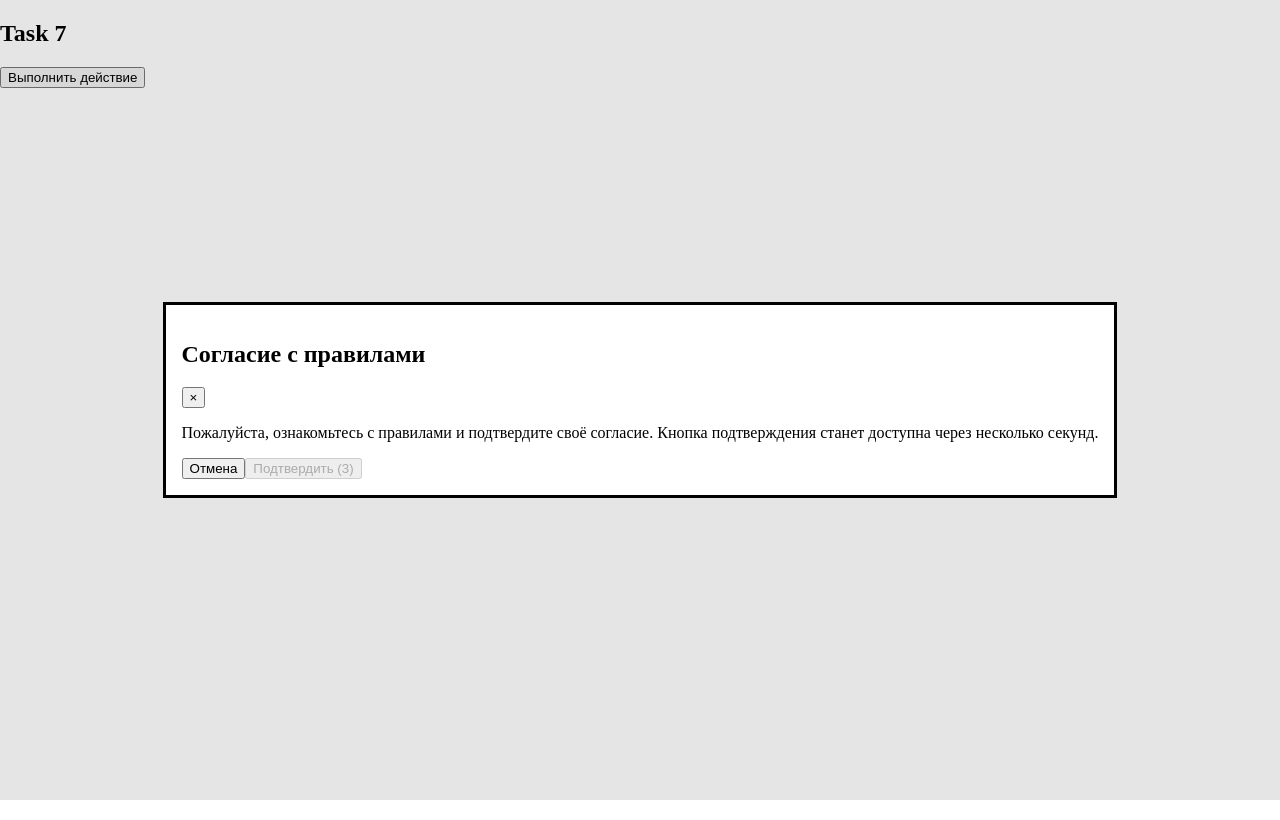
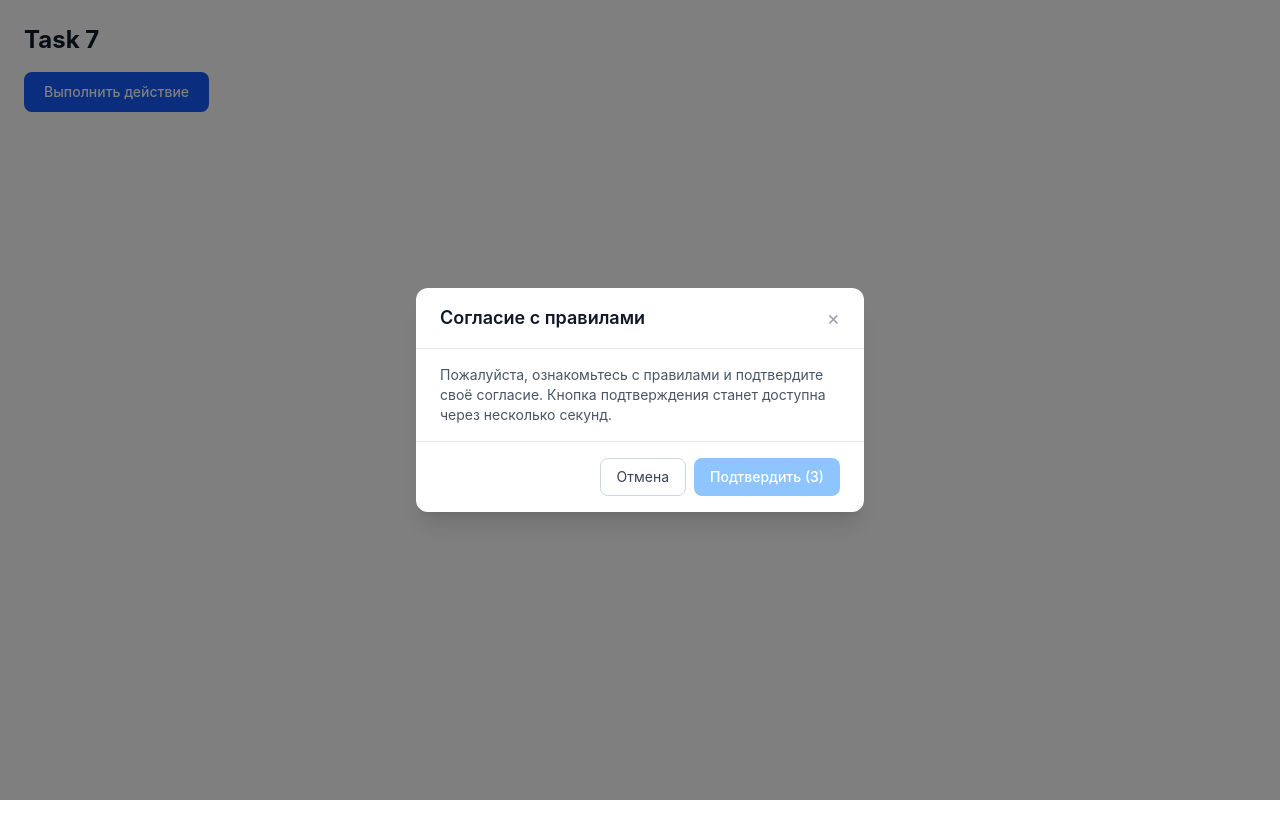
Before and after one commit to LutoshkinNS/jetlend-testwork, a React (Vite) app: page / in a window 1280 px wide. Both pictures are taken after a click on the button "Выполнить действие". Built offline with nearby package versions, Linux system fonts and the light colour scheme.

Commit message:
Добавлена стилизация с использованием tailwind

```diff
--- a/package.json
+++ b/package.json
@@ -13,8 +13,10 @@
     "prettier:write": "npx prettier . --write"
   },
   "dependencies": {
+    "@tailwindcss/vite": "^4.2.1",
     "react": "~19.2.0",
-    "react-dom": "~19.2.0"
+    "react-dom": "~19.2.0",
+    "tailwindcss": "^4.2.1"
   },
   "devDependencies": {
     "@eslint/js": "~9.39.1",
@@ -31,6 +33,7 @@
     "globals": "~16.5.0",
     "jsdom": "~27.0.1",
     "prettier": "~3.8.1",
+    "prettier-plugin-tailwindcss": "~0.7.2",
     "typescript": "~5.9.3",
     "typescript-eslint": "~8.46.4",
     "vite": "~7.2.4",
--- a/src/app/index.css
+++ b/src/app/index.css
@@ -1,3 +1,5 @@
+@import "tailwindcss";
+
 body {
   margin: 0;
   min-width: 320px;
--- a/src/common/ui/confirmation/ConfirmationDialog.tsx
+++ b/src/common/ui/confirmation/ConfirmationDialog.tsx
@@ -15,16 +15,30 @@ export const ConfirmationDialog = memo(function ConfirmationDialog({
   }, []);
 
   return (
-    <dialog ref={dialogRef} onCancel={onClose}>
-      <div>
-        <h2>{title}</h2>
-        <button onClick={onClose}>×</button>
+    <dialog
+      ref={dialogRef}
+      onCancel={onClose}
+      className="w-full max-w-md rounded-xl p-0 shadow-xl backdrop:bg-black/50 m-auto"
+    >
+      <div className="flex items-center justify-between border-b border-gray-200 px-6 py-4">
+        <h2 className="text-lg font-semibold text-gray-900">{title}</h2>
+        <button
+          onClick={onClose}
+          className="text-gray-400 hover:text-gray-600 transition-colors text-xl leading-none"
+        >
+          ×
+        </button>
       </div>
-      <div>
-        <p>{description}</p>
+      <div className="px-6 py-4">
+        <p className="text-sm text-gray-600">{description}</p>
       </div>
-      <div>
-        <button onClick={onClose}>{rejectText}</button>
+      <div className="flex justify-end gap-2 border-t border-gray-200 px-6 py-4">
+        <button
+          onClick={onClose}
+          className="rounded-lg border border-gray-300 px-4 py-2 text-sm text-gray-700 hover:bg-gray-50 transition-colors"
+        >
+          {rejectText}
+        </button>
         {ConfirmSlot}
       </div>
     </dialog>
--- a/src/modules/confirm-action/ui/ConfirmAction.tsx
+++ b/src/modules/confirm-action/ui/ConfirmAction.tsx
@@ -31,11 +31,14 @@ export function ConfirmAction() {
   };
 
   return (
-    <section>
-      <h1>Task 7</h1>
-      <div>
-        <button onClick={handleAction}>Выполнить действие</button>
-      </div>
+    <section className="flex flex-col items-start gap-4 p-6">
+      <h1 className="text-2xl font-bold text-gray-900">Task 7</h1>
+      <button
+        onClick={handleAction}
+        className="rounded-lg bg-blue-600 px-5 py-2.5 text-sm font-medium text-white hover:bg-blue-700 transition-colors"
+      >
+        Выполнить действие
+      </button>
     </section>
   );
 }
--- a/src/modules/confirm-action/ui/ConfirmButton.tsx
+++ b/src/modules/confirm-action/ui/ConfirmButton.tsx
@@ -7,7 +7,11 @@ export function ConfirmButton({ onConfirm }: ConfirmSlotProps) {
   const { remaining, isComplete } = useCountdown(5, true, openedAt);
 
   return (
-    <button onClick={onConfirm} disabled={!isComplete}>
+    <button
+      onClick={onConfirm}
+      disabled={!isComplete}
+      className="rounded-lg bg-blue-600 px-4 py-2 text-sm font-medium text-white transition-colors hover:bg-blue-700 disabled:cursor-not-allowed disabled:bg-blue-300"
+    >
       {isComplete ? "Подтвердить" : `Подтвердить (${remaining})`}
     </button>
   );
--- a/vite.config.ts
+++ b/vite.config.ts
@@ -1,13 +1,14 @@
 import { defineConfig, loadEnv } from "vite";
 import react from "@vitejs/plugin-react";
 import path from "path";
+import tailwindcss from "@tailwindcss/vite";
 
 // https://vite.dev/config/
 export default defineConfig(({ mode }) => {
   const env = loadEnv(mode, process.cwd(), "");
 
   return {
-    plugins: [react()],
+    plugins: [react(), tailwindcss()],
     resolve: {
       alias: {
         "@": path.resolve(__dirname, "./src"),
```
Also changed, not shown: 2 other files (tests, documents, lock files or other folders).
